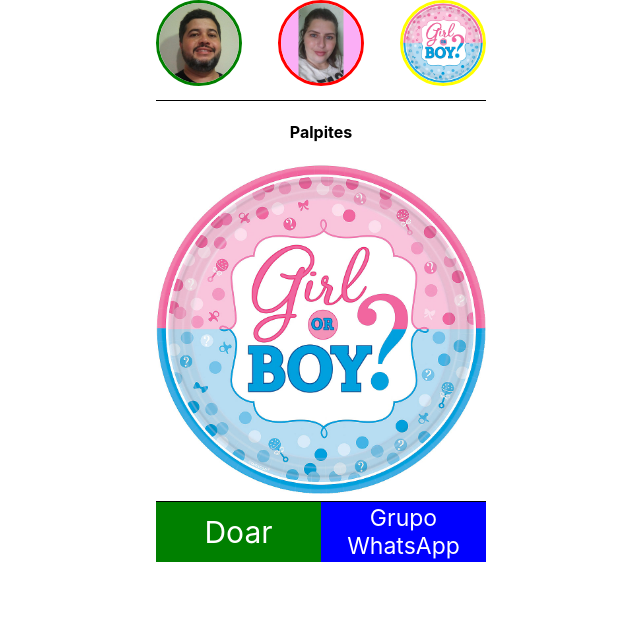
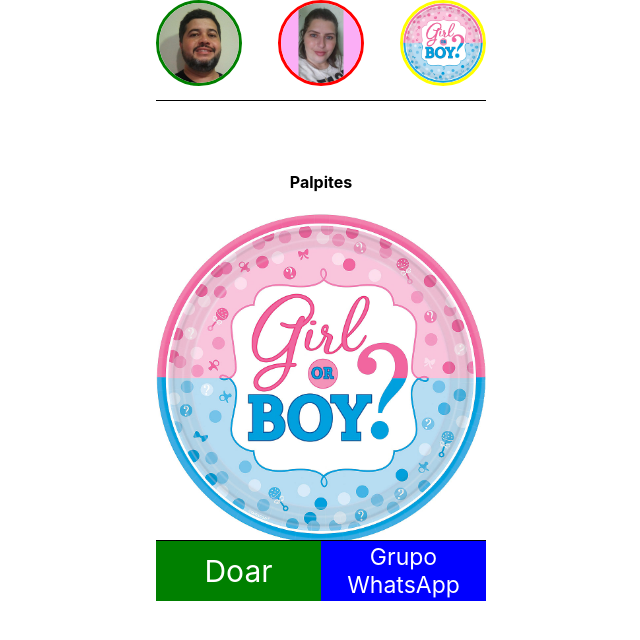
Before and after one commit to mrc6/new_born_app, a React (Create React App) app: page / in a window 1280 px wide. Shown: the top 640 px of the page, without its empty margins (319-959 px from the left). Built offline with nearby package versions, Linux system fonts and the light colour scheme.

Commit message:
Posicao do footer fixado em 540px

```diff
--- a/src/App.css
+++ b/src/App.css
@@ -61,6 +61,8 @@ a:visited {
   flex-direction: row;
   height: 100px;
   justify-content: space-between;
+  position: fixed;
+  top: 540px;
   width: 330px;
 }
 
```
Also changed, not shown: public/images/papai.jpg (deleted).
